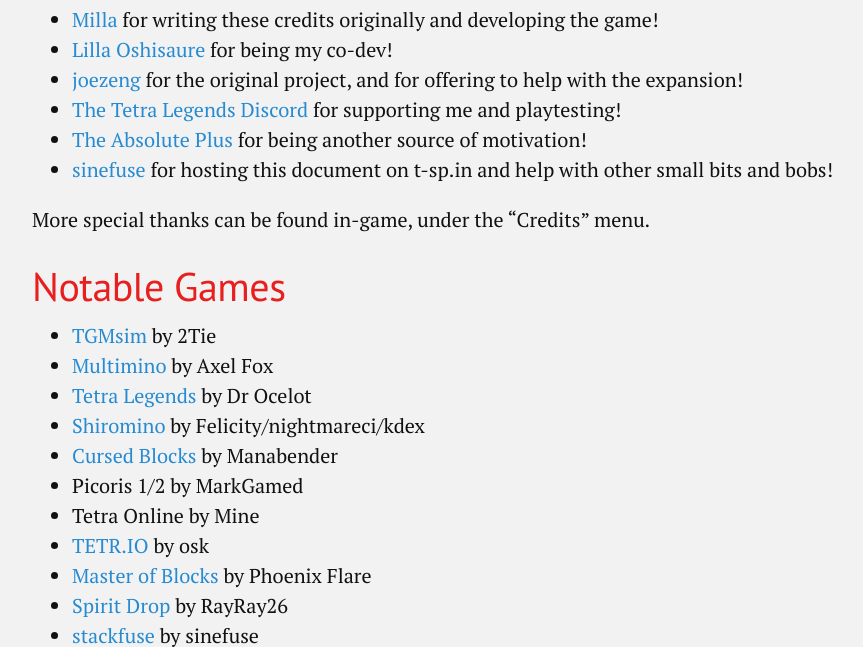
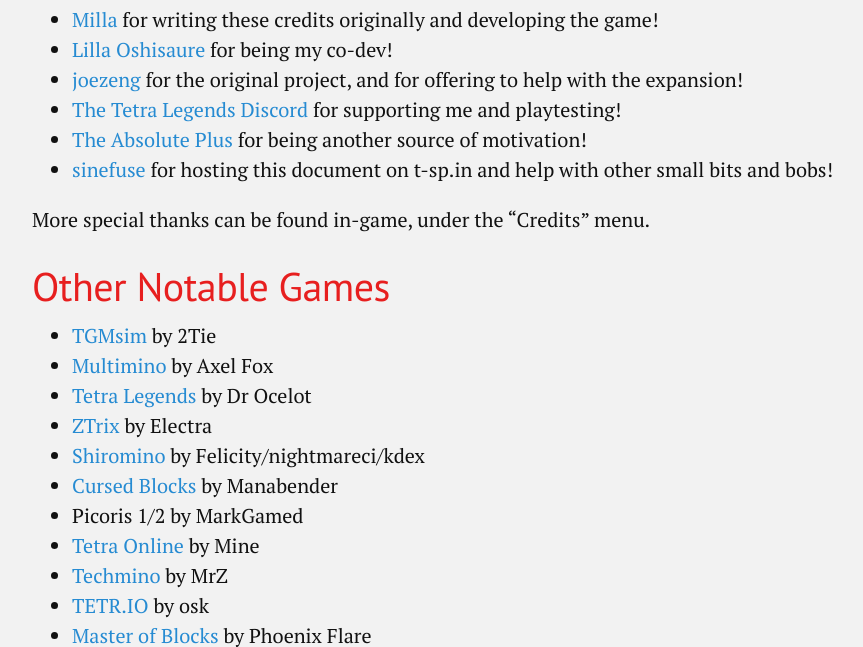
Before and after one commit to ameliaRTA/t-sp.in, a Jekyll site: the page built from cambridge.md, in a window 1280 px wide and 900 px high, scrolled down 2501 px, cut to the strip 0-647 px from the top of the window. Shown: the whole strip, without its empty margins (168-1031 px from the left). Built offline with Jekyll 4.4.1, drawn with Linux system fonts in a browser that asks for light colours.

Commit message:
Update notable games list

```diff
--- a/cambridge.md
+++ b/cambridge.md
@@ -71,15 +71,17 @@
 
 More special thanks can be found in-game, under the "Credits" menu.
 
-# Notable Games
+# Other Notable Games
 
 - [TGMsim](https://github.com/2Tie/TGMsim) by 2Tie
 - [Multimino](https://gamejolt.com/games/multimino/556683) by Axel Fox
 - [Tetra Legends](https://tetralegends.app) by Dr Ocelot
+- [ZTrix](https://discord.gg/MGhqCBDGNH) by Electra
 - [Shiromino](https://github.com/shiromino/shiromino) by Felicity/nightmareci/kdex
 - [Cursed Blocks](https://github.com/Manabender/Cursed-Blocks) by Manabender
 - Picoris 1/2 by MarkGamed
-- Tetra Online by Mine
+- [Tetra Online](https://github.com/Juan-Cartes/Tetra-Offline) by Mine
+- [Techmino](https://discord.gg/6Yuww44tq8) by MrZ
 - [TETR.IO](https://tetr.io) by osk
 - [Master of Blocks](https://discord.gg/72FZ49mjWh) by Phoenix Flare
 - [Spirit Drop](https://rayblastgames.com/spiritdrop.php) by RayRay26
```
